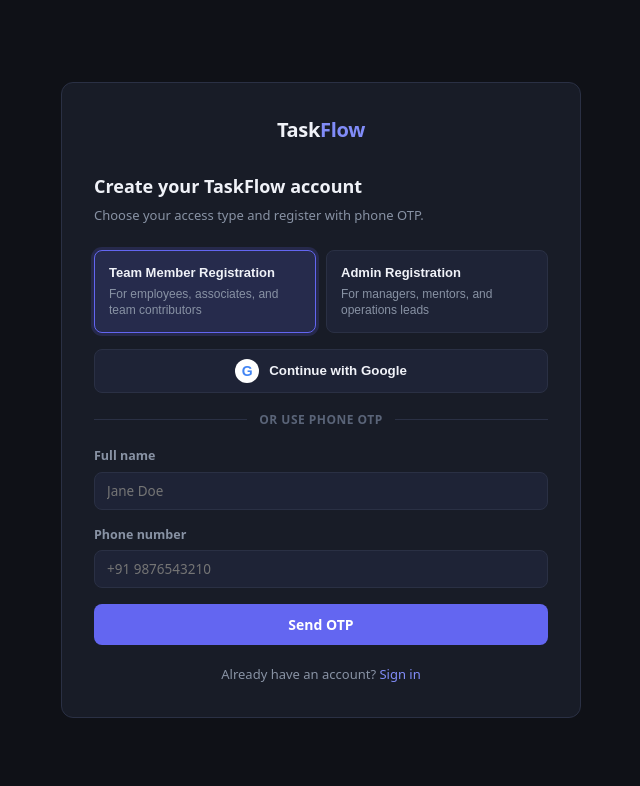
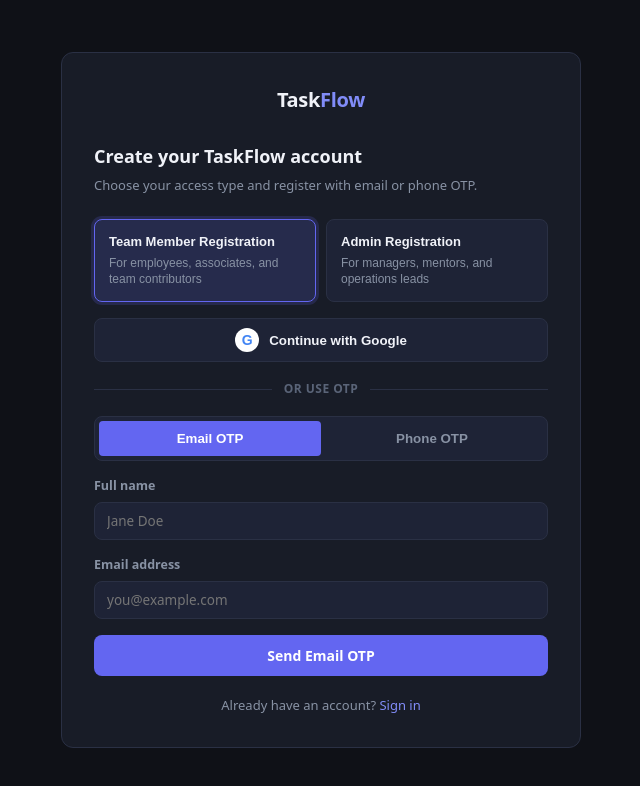
Before and after one commit to omkxrrr/taskflow, a Next.js app: page /auth/register in a window 1280 px wide. Shown: the top 786 px of the page, without its empty margins (319-959 px from the left). Built offline with nearby package versions, Linux system fonts and the light colour scheme; no server answers.

Commit message:
Add email OTP registration option

```diff
--- a/src/app/auth/register/page.tsx
+++ b/src/app/auth/register/page.tsx
@@ -9,9 +9,11 @@
 import type { UserRole } from '@/types';
 
 type RegistrationType = 'admin' | 'team_member';
+type RegisterMethod = 'email' | 'phone';
 
 interface RegisterForm {
   full_name: string;
+  email: string;
   phone: string;
   otp: string;
 }
@@ -40,6 +42,7 @@
   const router = useRouter();
   const supabase = createClient();
   const [registrationType, setRegistrationType] = useState<RegistrationType>('team_member');
+  const [method, setMethod] = useState<RegisterMethod>('email');
   const [loading, setLoading] = useState(false);
   const [otpSent, setOtpSent] = useState(false);
   const [statusMessage, setStatusMessage] = useState<string | null>(null);
@@ -89,6 +92,102 @@
     const message = 'Please fill all required fields correctly.';
     toast.error(message);
     setStatusMessage(message);
+  };
+
+  const switchMethod = (nextMethod: RegisterMethod) => {
+    setMethod(nextMethod);
+    setOtpSent(false);
+    setStatusMessage(null);
+  };
+
+  const sendEmailOtp = async () => {
+    const fullName = getValues('full_name')?.trim();
+    const email = getValues('email')?.trim();
+
+    if (!fullName) {
+      toast.error('Full name is required');
+      setStatusMessage('Full name is required');
+      return;
+    }
+
+    if (!email) {
+      toast.error('Email address is required');
+      setStatusMessage('Email address is required');
+      return;
+    }
+
+    setLoading(true);
+    setStatusMessage('Sending email OTP...');
+
+    try {
+      const { error } = await supabase.auth.signInWithOtp({
+        email,
+        options: {
+          shouldCreateUser: true,
+          emailRedirectTo: `${window.location.origin}/auth/callback?next=/dashboard&role=${selectedRole}`,
+          data: {
+            full_name: fullName,
+            role: selectedRole,
+          },
+        },
+      });
+
+      if (error) {
+        toast.error(error.message);
+        setStatusMessage(error.message);
+        return;
+      }
+
+      setOtpSent(true);
+      toast.success('OTP sent to your email address');
+      setStatusMessage('OTP sent to your email address');
+    } catch (error) {
+      const message = error instanceof Error ? error.message : 'Failed to send email OTP.';
+      toast.error(message);
+      setStatusMessage(message);
+    } finally {
+      setLoading(false);
+    }
+  };
+
+  const verifyEmailOtp = async () => {
+    const fullName = getValues('full_name')?.trim();
+    const email = getValues('email')?.trim();
+    const otp = getValues('otp')?.trim();
+
+    if (!email || !otp) {
+      toast.error('Email address and OTP are required');
+      setStatusMessage('Email address and OTP are required');
+      return;
+    }
+
+    setLoading(true);
+    setStatusMessage('Verifying email OTP...');
+
+    try {
+      const { error } = await supabase.auth.verifyOtp({
+        email,
+        token: otp,
+        type: 'email',
+      });
+
+      if (error) {
+        toast.error(error.message);
+        setStatusMessage(error.message);
+        return;
+      }
+
+      await updateProfileAfterAuth(fullName);
+      toast.success('Registration complete');
+      setStatusMessage('Registration complete');
+      router.push('/dashboard');
+    } catch (error) {
+      const message = error instanceof Error ? error.message : 'Email OTP verification failed.';
+      toast.error(message);
+      setStatusMessage(message);
+    } finally {
+      setLoading(false);
+    }
   };
 
   const sendPhoneOtp = async () => {
@@ -188,7 +287,7 @@
         </div>
 
         <div className="auth-title">Create your TaskFlow account</div>
-        <div className="auth-subtitle">Choose your access type and register with phone OTP.</div>
+        <div className="auth-subtitle">Choose your access type and register with email or phone OTP.</div>
 
         <div className="auth-choice-grid">
           {registrationOptions.map(option => (
@@ -214,9 +313,33 @@
           Continue with Google
         </button>
 
-        <div className="auth-divider"><span>or use phone OTP</span></div>
+        <div className="auth-divider"><span>or use OTP</span></div>
 
-        <form className="auth-form" onSubmit={handleSubmit(() => otpSent ? verifyPhoneOtp() : sendPhoneOtp(), onInvalidSubmit)} noValidate>
+        <div className="auth-method-tabs" role="tablist" aria-label="Registration method">
+          <button
+            type="button"
+            className={method === 'email' ? 'active' : ''}
+            onClick={() => switchMethod('email')}
+          >
+            Email OTP
+          </button>
+          <button
+            type="button"
+            className={method === 'phone' ? 'active' : ''}
+            onClick={() => switchMethod('phone')}
+          >
+            Phone OTP
+          </button>
+        </div>
+
+        <form
+          className="auth-form"
+          onSubmit={handleSubmit(() => {
+            if (method === 'email') return otpSent ? verifyEmailOtp() : sendEmailOtp();
+            return otpSent ? verifyPhoneOtp() : sendPhoneOtp();
+          }, onInvalidSubmit)}
+          noValidate
+        >
           <div className="form-group">
             <label className="form-label">Full name</label>
             <input
@@ -227,16 +350,29 @@
             {errors.full_name && <span className="form-error">{errors.full_name.message}</span>}
           </div>
 
+          {method === 'email' ? (
+            <div className="form-group">
+              <label className="form-label">Email address</label>
+              <input
+                type="email"
+                className="form-input"
+                placeholder="you@example.com"
+                {...register('email', { required: method === 'email' ? 'Email address is required' : false })}
+              />
+              {errors.email && <span className="form-error">{errors.email.message}</span>}
+            </div>
+          ) : (
             <div className="form-group">
               <label className="form-label">Phone number</label>
               <input
                 type="tel"
                 className="form-input"
                 placeholder="+91 9876543210"
-              {...register('phone', { required: 'Phone number is required' })}
+                {...register('phone', { required: method === 'phone' ? 'Phone number is required' : false })}
               />
               {errors.phone && <span className="form-error">{errors.phone.message}</span>}
             </div>
+          )}
 
           {otpSent && (
             <div className="form-group">
@@ -257,7 +393,7 @@
             ) : otpSent ? (
               'Verify and register'
             ) : (
-              'Send OTP'
+              method === 'email' ? 'Send Email OTP' : 'Send Phone OTP'
             )}
           </button>
         </form>
```
Lines whose indentation alone changed are shown as unchanged.
